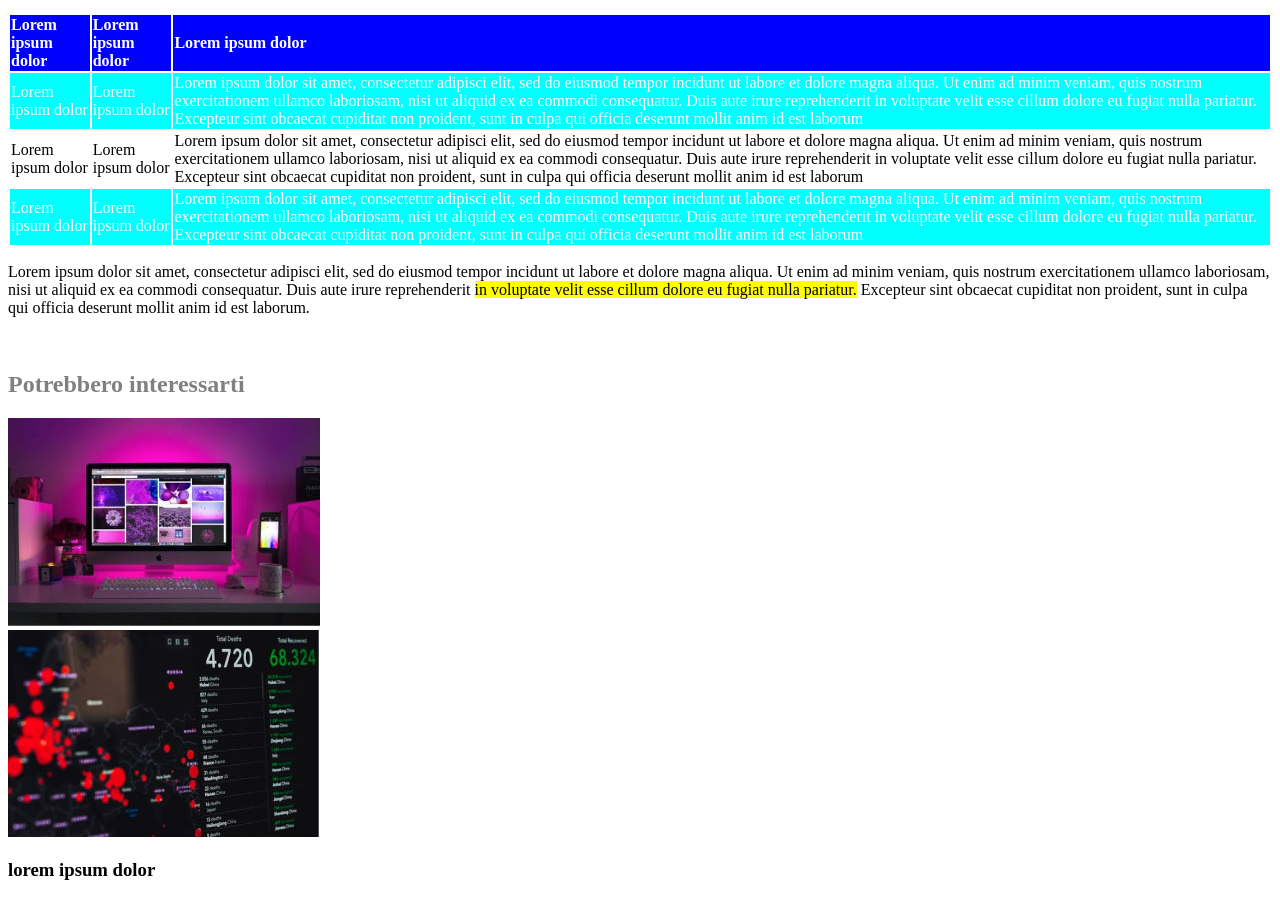
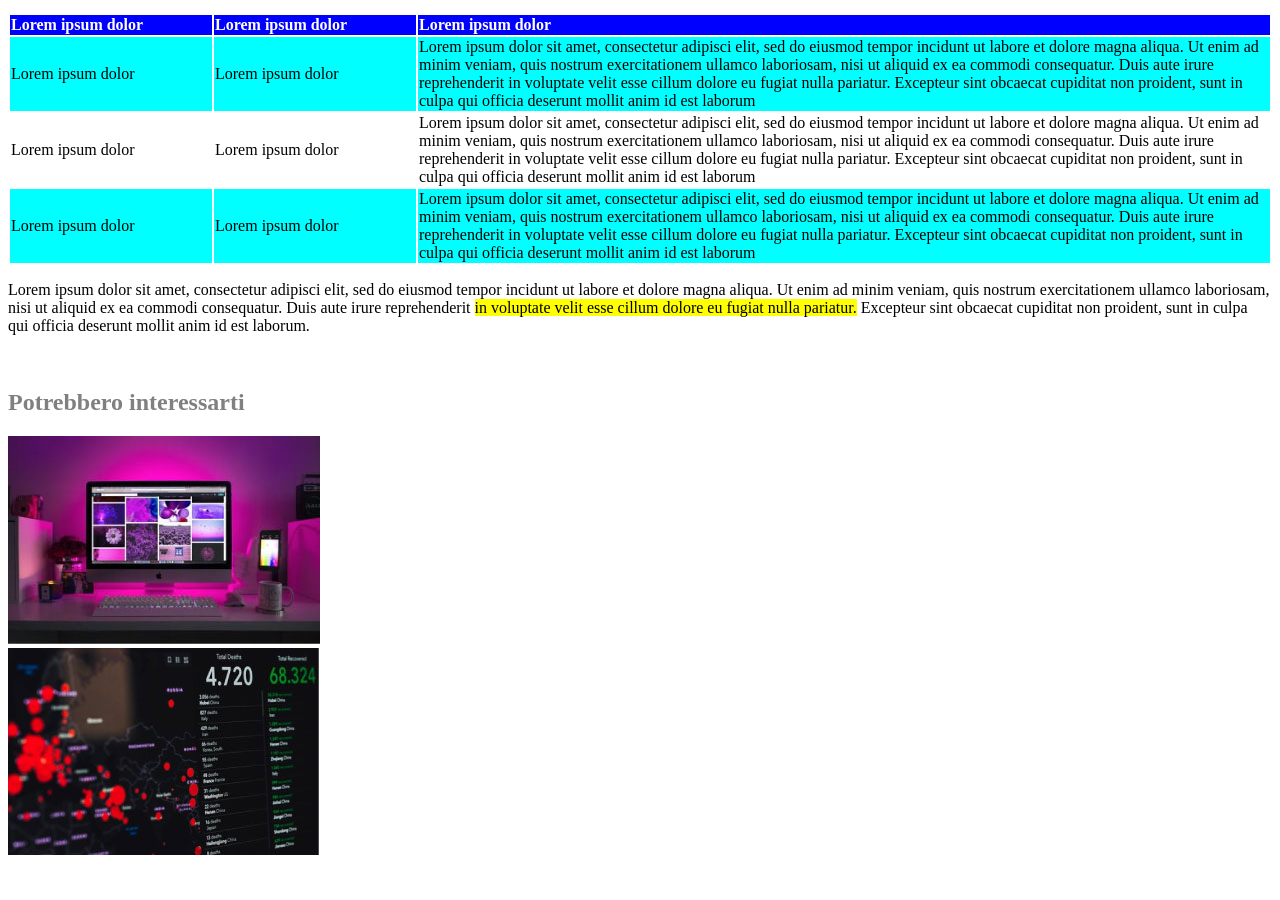
Before and after one commit to GianMarcoPimentel/html-css-booleaner, a plain HTML site: page index.html in a window 1280 px wide. Shown: the part 924-1824 px from the top of the page. After the commit the page ends 1791 px from the top, so only its background shows below. Drawn offline with Linux system fonts and the light colour scheme; files whose address does not match are found by name.

Commit message:
inserimento tabella con annessa stilizzazione

```diff
--- a/index.html
+++ b/index.html
@@ -39,27 +39,27 @@
     <table class="tabella">
         <thead id="testatabella">
             <tr>
-                <th>Lorem ipsum dolor</th>
-                <th>Lorem ipsum dolor</th>
+                <th class="dimensioneriga">Lorem ipsum dolor</th>
+                <th class="dimensioneriga">Lorem ipsum dolor</th>
                 <th>Lorem ipsum dolor</th>
             </tr>
         </thead>
         <tbody>
             <tr class="rigacolorata">
-                <td>Lorem ipsum dolor</td>
-                <td>Lorem ipsum dolor</td>
+                <td class="dimensioneriga">Lorem ipsum dolor</td>
+                <td class="dimensioneriga">Lorem ipsum dolor</td>
                 <td>Lorem ipsum dolor sit amet, consectetur adipisci elit, sed do eiusmod tempor incidunt ut labore et dolore magna aliqua. Ut enim ad minim veniam, quis nostrum exercitationem ullamco laboriosam, nisi ut aliquid ex ea commodi consequatur. Duis aute irure reprehenderit in voluptate velit esse cillum dolore eu fugiat nulla pariatur. Excepteur sint obcaecat cupiditat non proident, sunt in culpa qui officia deserunt mollit anim id est laborum</td>
             </tr>
             <tr>
-                <td>Lorem ipsum dolor</td>
-                <td>Lorem ipsum dolor</td>
+                <td class="dimensioneriga">Lorem ipsum dolor</td>
+                <td class="dimensioneriga">Lorem ipsum dolor</td>
                 <td>Lorem ipsum dolor sit amet, consectetur adipisci elit, sed do eiusmod tempor incidunt ut labore et dolore magna aliqua. Ut enim ad minim veniam, quis nostrum exercitationem ullamco laboriosam, nisi ut aliquid ex ea commodi consequatur. Duis aute irure reprehenderit in voluptate velit esse cillum dolore eu fugiat nulla pariatur. Excepteur sint obcaecat cupiditat non proident, sunt in culpa qui officia deserunt mollit anim id est laborum</td>
             </tr>
         </tbody>
         <tfoot>
             <tr class="rigacolorata">
-                <td>Lorem ipsum dolor</td>
-                <td>Lorem ipsum dolor</td>
+                <td class="dimensioneriga">Lorem ipsum dolor</td>
+                <td class="dimensioneriga">Lorem ipsum dolor</td>
                 <td>Lorem ipsum dolor sit amet, consectetur adipisci elit, sed do eiusmod tempor incidunt ut labore et dolore magna aliqua. Ut enim ad minim veniam, quis nostrum exercitationem ullamco laboriosam, nisi ut aliquid ex ea commodi consequatur. Duis aute irure reprehenderit in voluptate velit esse cillum dolore eu fugiat nulla pariatur. Excepteur sint obcaecat cupiditat non proident, sunt in culpa qui officia deserunt mollit anim id est laborum</td>
             </tr>
         </tfoot>
@@ -75,7 +75,6 @@
     <h2 id="Sottotitolo">Potrebbero interessarti</h2>
     <img src="img/monitor.jpg" alt="foto che mostra un Monitor, schermo di un computer"><br>
     <img src="img/graph.jpg" alt="fto che mostra un grafico a monitor">
-    <h3>lorem ipsum dolor</h3>
 </footer>
 
 
--- a/style.css
+++ b/style.css
@@ -30,12 +30,21 @@
 #Sottotitolo{
     color: grey;
 }
+td{
+    color: black;
+}
 #testatabella{
     background-color: blue;
+    border: blue 2px;
     color: white;
     text-align: justify;
 }
 .rigacolorata{
     background-color: aqua;
+    border: aqua;
     color: white;
 }
+.dimensioneriga{
+    text-align: justify;
+    width: 200px;
+}
```
